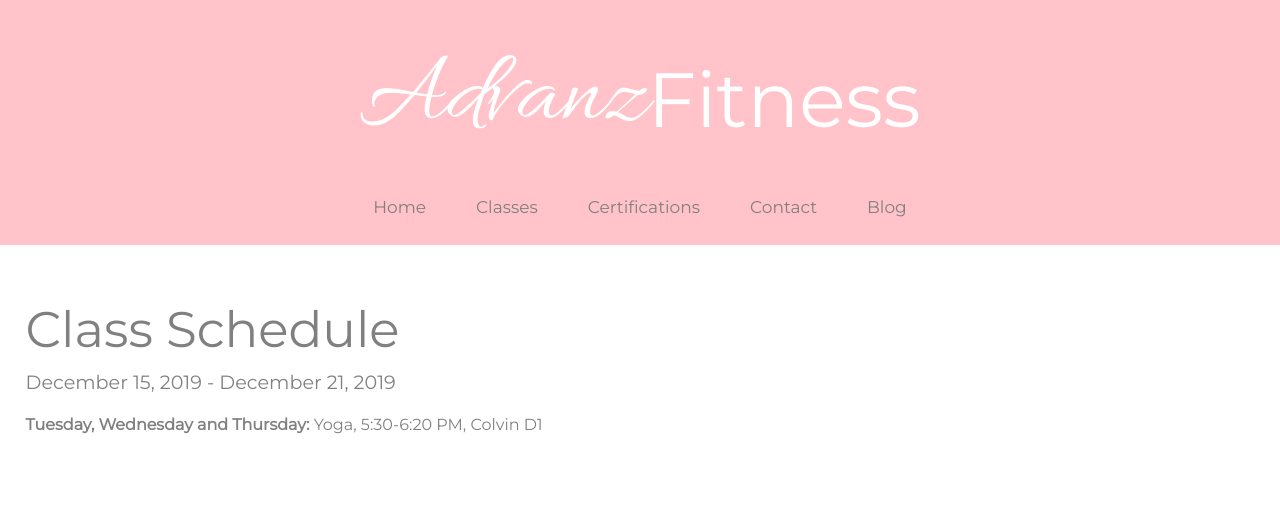
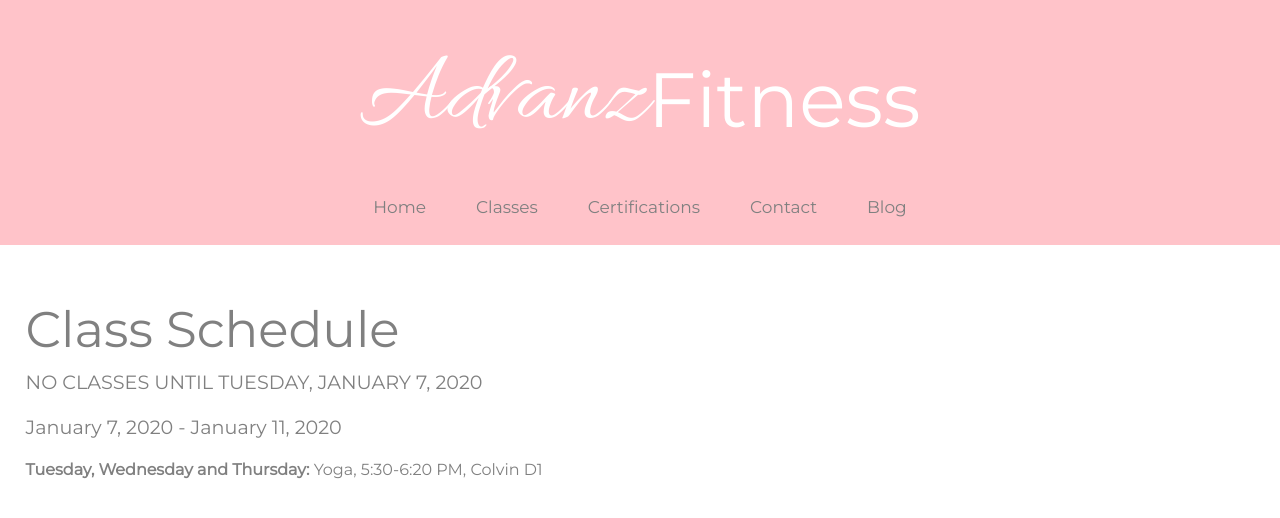
Before and after one commit to advanza1672/advanz.fitness, a plain HTML site: page classes.html in a window 1280 px wide. Drawn offline with nearby package versions, Linux system fonts and the light colour scheme.

Commit message:
Update classes.html

```diff
--- a/classes.html
+++ b/classes.html
@@ -168,7 +168,8 @@
 
             <div class="classes">
                 <h1>Class Schedule</h1>
-                <p>December 15, 2019 - December 21, 2019</p>
+                <p>NO CLASSES UNTIL TUESDAY, JANUARY 7, 2020</p>
+                <p>January 7, 2020 - January 11, 2020</p>
                 <div style="font-family: 'Montserrat', sans-serif; color:grey;"><strong>Tuesday, Wednesday and Thursday:</strong> Yoga, 5:30-6:20 PM, Colvin D1</div>
             </div>
         </div>
```
